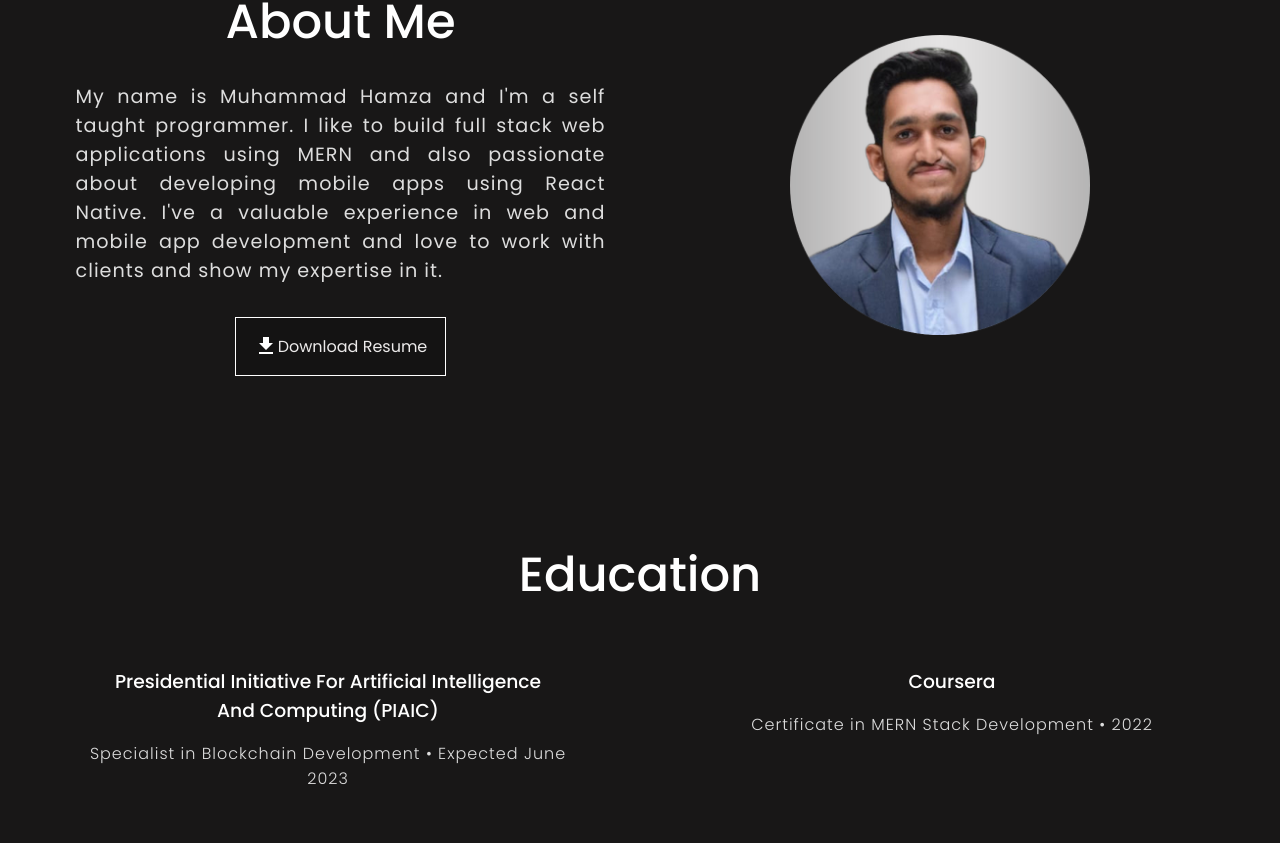
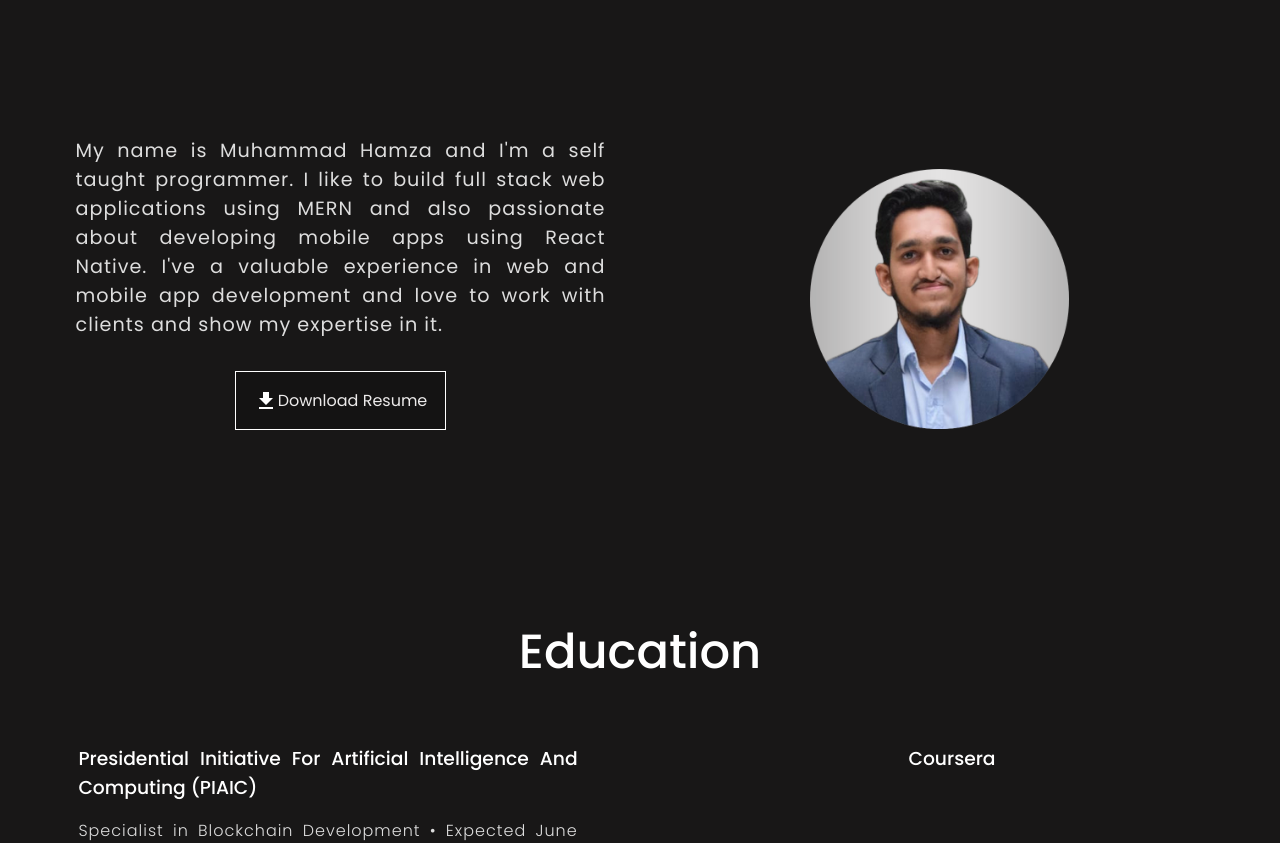
Before and after one commit to hamzaadil56/my-portfolio, a React (Create React App) app: page / in a window 1280 px wide. Shown: the part 946-1789 px from the top of the page. Built offline with nearby package versions, Linux system fonts and the light colour scheme.

Commit message:
"responsive web"

```diff
--- a/src/App.js
+++ b/src/App.js
@@ -11,6 +11,7 @@ function App() {
   return (
     <div className="App">
       <Hero />
+      <div className="container2">
         <About />
         <Education />
         <Skills />
@@ -18,6 +19,7 @@ function App() {
         <Projects />
         <Contact />
       </div>
+    </div>
   );
 }
 
--- a/src/components/About.js
+++ b/src/components/About.js
@@ -6,8 +6,7 @@ import { Typography } from "@mui/material";
 
 const About = () => {
   return (
-    <div className="container about-container">
-      <section>
+    <>
       <Typography
         style={{ color: "white", textAlign: "center", margin: "2rem auto" }}
         variant="h3"
@@ -16,12 +15,14 @@ const About = () => {
       >
         About Me
       </Typography>
+      <div className="container about-container">
+        <section>
           <article>
-          My name is Muhammad Hamza and I'm a self taught programmer. I like to
-          build full stack web applications using MERN and also passionate about
-          developing mobile apps using React Native. I've a valuable experience
-          in web and mobile app development and love to work with clients and
-          show my expertise in it.
+            My name is Muhammad Hamza and I'm a self taught programmer. I like
+            to build full stack web applications using MERN and also passionate
+            about developing mobile apps using React Native. I've a valuable
+            experience in web and mobile app development and love to work with
+            clients and show my expertise in it.
           </article>
           <div>
             <button className="btn download-btn">
@@ -32,13 +33,15 @@ const About = () => {
         </section>
         <section>
           <img
+            className="profile-pic"
             src="./images/profile-pic(1).png"
             alt=""
-          width="300px"
-          height={"300px"}
+            width="70%"
+            height="70%"
           />
         </section>
       </div>
+    </>
   );
 };
 
--- a/src/components/Contact.js
+++ b/src/components/Contact.js
@@ -31,7 +31,7 @@ const CssTextField = styled(TextField)({
 
 const Contact = () => {
   return (
-    <div className="container">
+    <div className="container contact-container">
       <Typography
         style={{
           color: "white",
--- a/src/components/Styles.css
+++ b/src/components/Styles.css
@@ -1,5 +1,4 @@
 .hero-section {
-
   height: 100vh;
   width: 100%;
   z-index: -10;
@@ -81,7 +80,11 @@
   justify-content: space-between;
   flex-wrap: wrap;
   width: 100%;
-
+}
+.container2 {
+  z-index: 10;
+  background-color: #181717;
+  padding: 2rem 0;
 }
 
 .about-container {
@@ -142,13 +145,17 @@
   flex-wrap: wrap;
 }
 .section2 div h3 {
-  margin: 1rem;
+  margin: 1rem 0;
   font-weight: 500;
 }
 .section2 div {
-  text-align: center;
+  text-align: justify;
   margin: 1rem;
   width: 40%;
+  display: flex;
+  flex-direction: column;
+  align-items: center;
+  justify-content: space-between;
 }
 .section2 div p {
   color: var(--text-grey);
@@ -204,7 +211,6 @@
   margin: 4rem 0;
   justify-content: space-between;
   padding: 1rem;
-
 }
 .service-card {
   text-align: center;
@@ -252,6 +258,9 @@
   flex-wrap: wrap;
   justify-content: space-between;
 }
+.projects div {
+  margin: 1rem 0;
+}
 #custom-css-outlined-input {
   color: white !important;
 }
@@ -264,3 +273,21 @@
   background-color: #838383;
   color: black;
 }
+.profile-pic {
+  object-fit: scale-down;
+}
+/* Responsive Styles */
+.contact-container {
+}
+
+@media screen and (max-width: 800px) {
+  .about-container section {
+    width: 100%;
+  }
+  .section2 div {
+    width: 100%;
+  }
+  .projects {
+    justify-content: center;
+  }
+}
```
Lines whose indentation alone changed are shown as unchanged.
